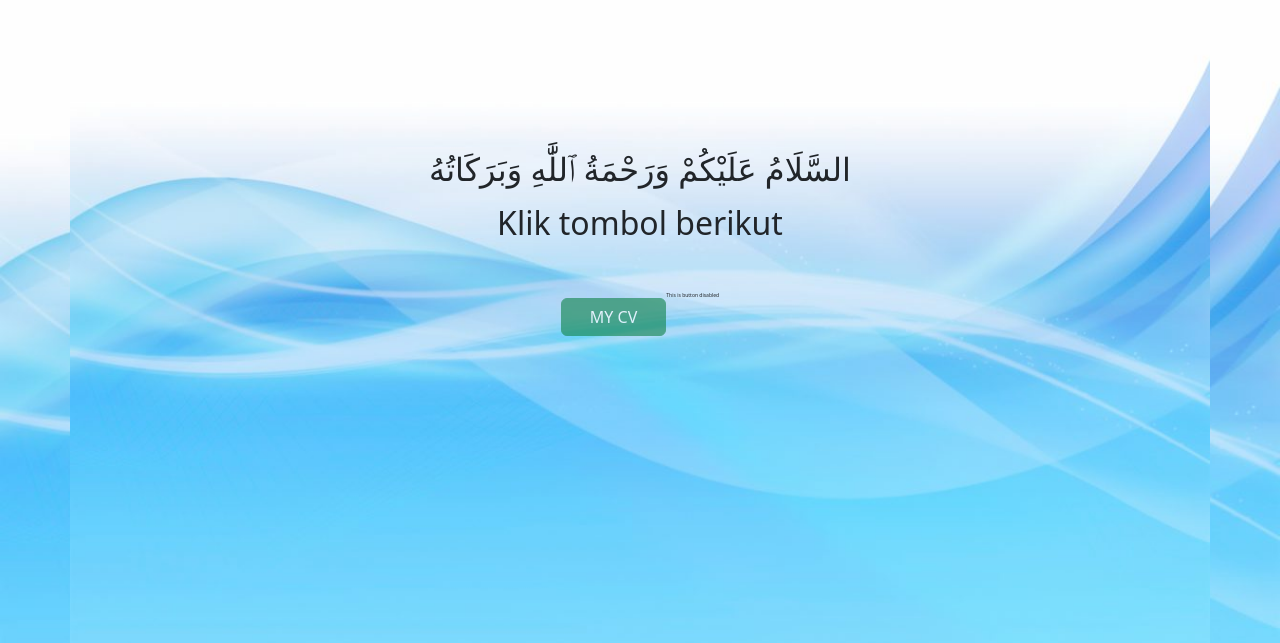
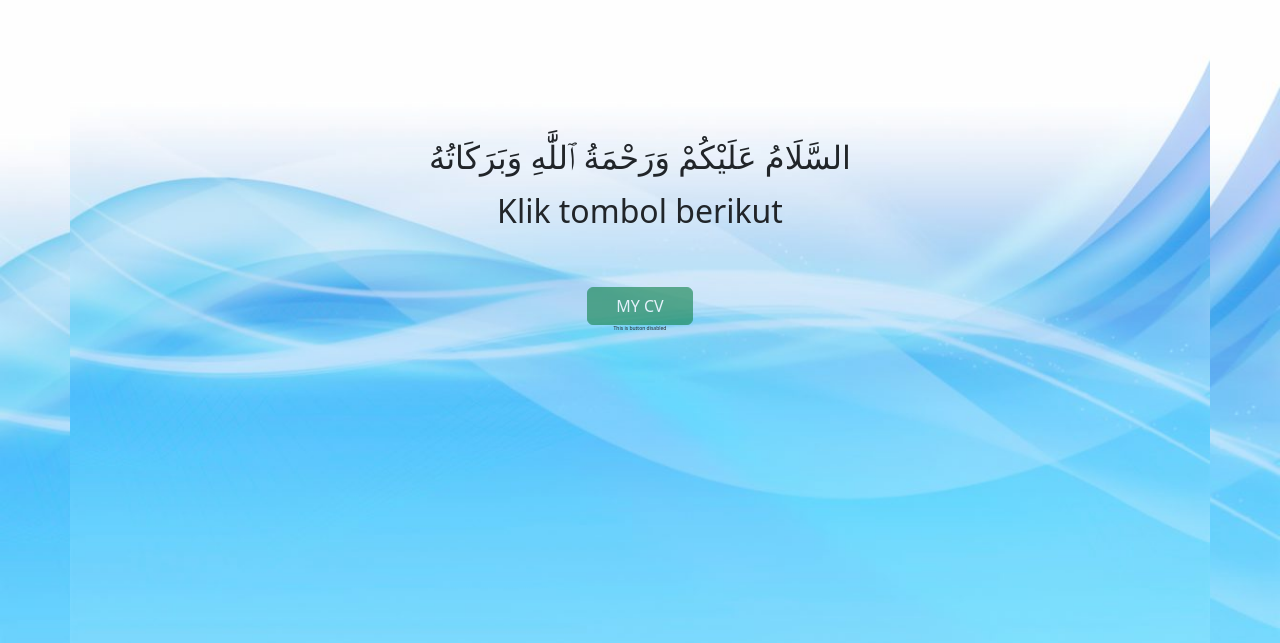
Before and after one commit to ismailmail123/curriculum_vitae, a Next.js app: page / in a window 1280 px wide. Shown: the part 157-800 px from the top of the page. Built offline with nearby package versions, Linux system fonts and the light colour scheme.

Commit message:
Update button disabled

```diff
--- a/src/pages/index.jsx
+++ b/src/pages/index.jsx
@@ -21,7 +21,7 @@ function HomePage (){
         <h2 className="mb-3">السَّلَامُ عَلَيْكُمْ وَرَحْمَةُ ٱللَّٰهِ وَبَرَكَاتُهُ</h2>
         <h2>Klik tombol berikut</h2>
         <Button onClick={() =>router.push('/identity')} className='w-25 btn-success mt-5' disabled >MY CV</Button>
-<span style={{fontSize: "5px"}}>This is button disabled</span>
+<p style={{fontSize: "5px"}}>This is button disabled</p>
       </div>
 
     </Container>
```
